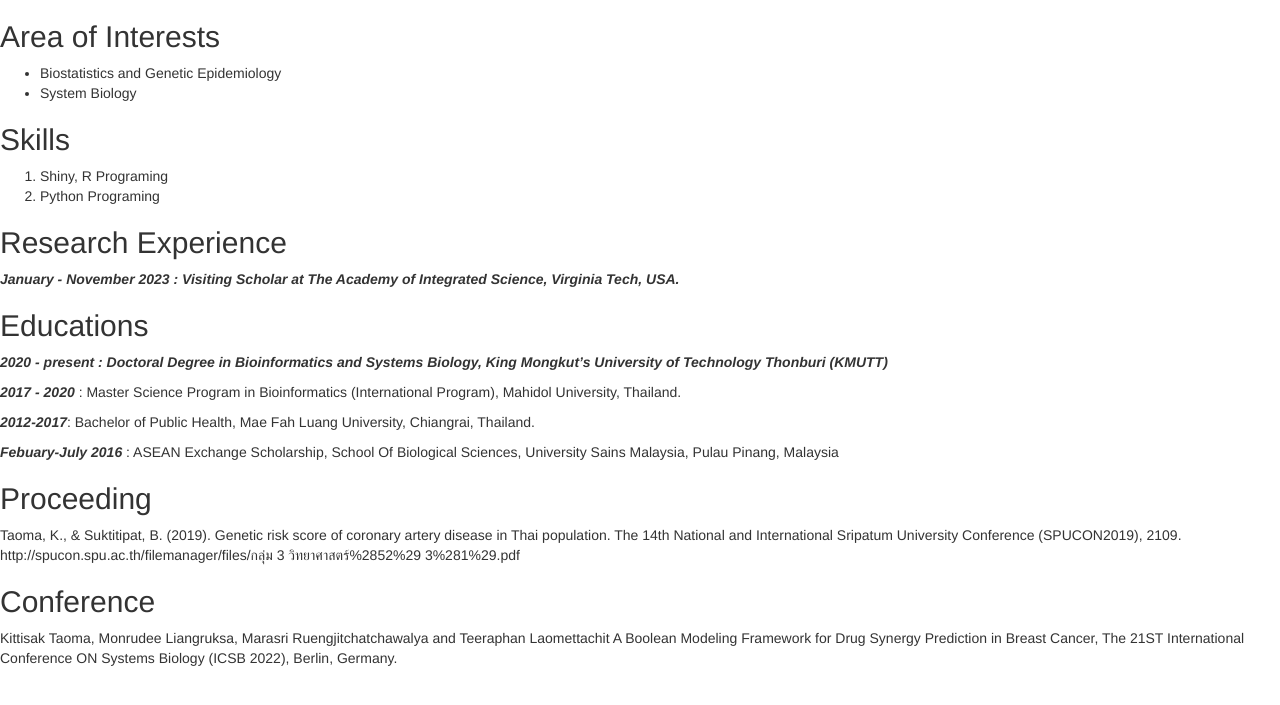
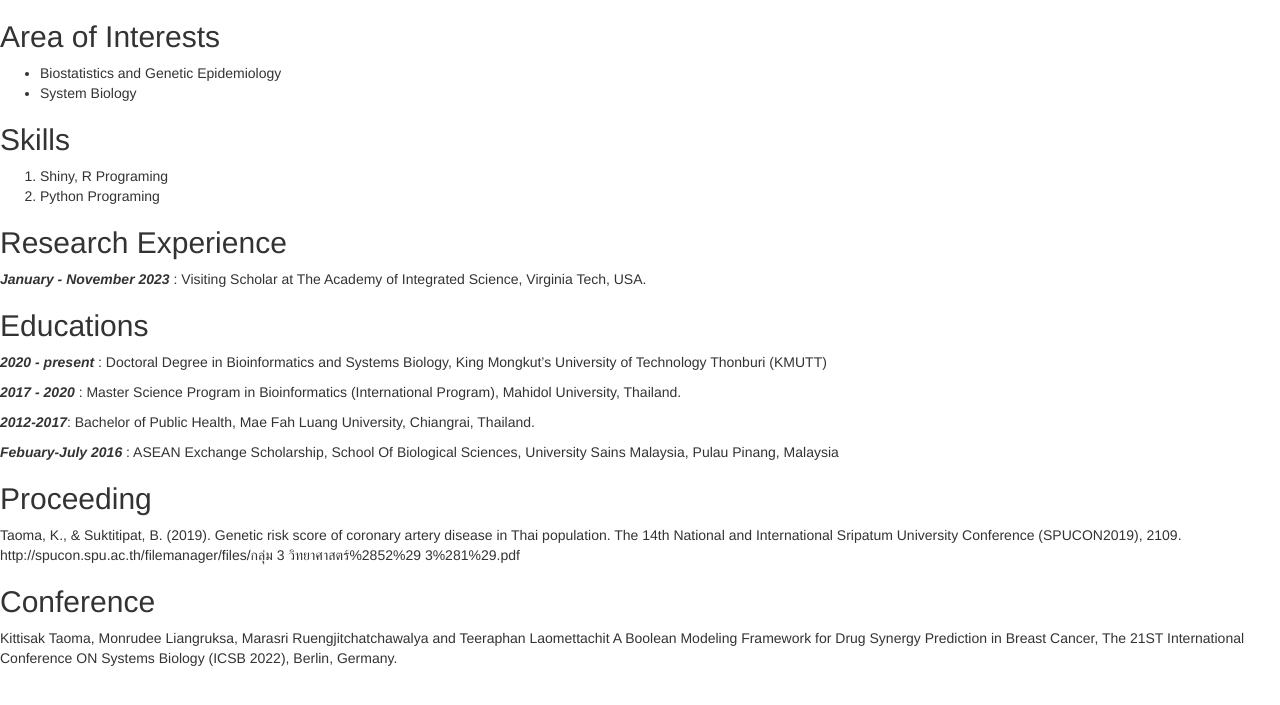
Before and after one commit to kittisaktaoma/yCV, a Jekyll site: the page built from _posts/2019-03-22-cv.md, in a window 1280 px wide. Shown: the top 705 px of the page. Built offline with Jekyll 4.4.1, drawn with Linux system fonts in a browser that asks for light colours; nearby versions of some CDN libraries; our own code applies the rules of GitHub Pages for plain Markdown files.

Commit message:
Update 2019-03-22-cv.md

```diff
--- a/_posts/2019-03-22-cv.md
+++ b/_posts/2019-03-22-cv.md
@@ -10,12 +10,12 @@
 2. Python Programing
 
 ## Research Experience
-<strong><em> January - November 2023 <em><strong>: Visiting Scholar at The Academy of Integrated Science, Virginia Tech, USA.
+<strong><em> January - November 2023 </em></strong>: Visiting Scholar at The Academy of Integrated Science, Virginia Tech, USA.
 
 
 ## Educations
 
-<strong><em>2020 - present <em><strong>: Doctoral Degree in Bioinformatics and Systems Biology, King Mongkut’s University of Technology Thonburi (KMUTT)
+<strong><em>2020 - present  </em></strong>: Doctoral Degree in Bioinformatics and Systems Biology, King Mongkut’s University of Technology Thonburi (KMUTT)
 
 <strong><em>2017 - 2020 </em></strong>: Master Science Program in Bioinformatics (International Program), Mahidol University, Thailand.
 
```
